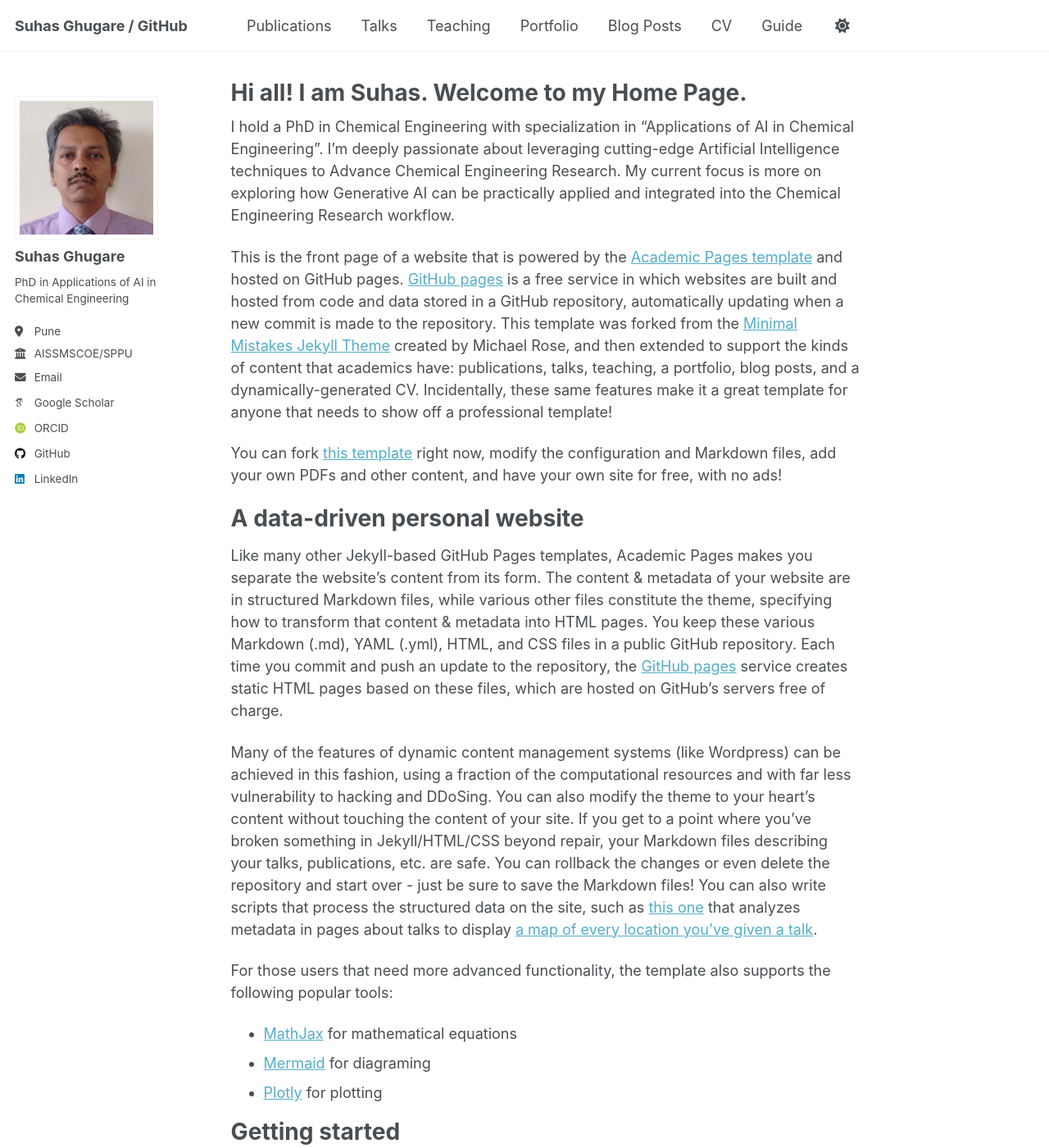
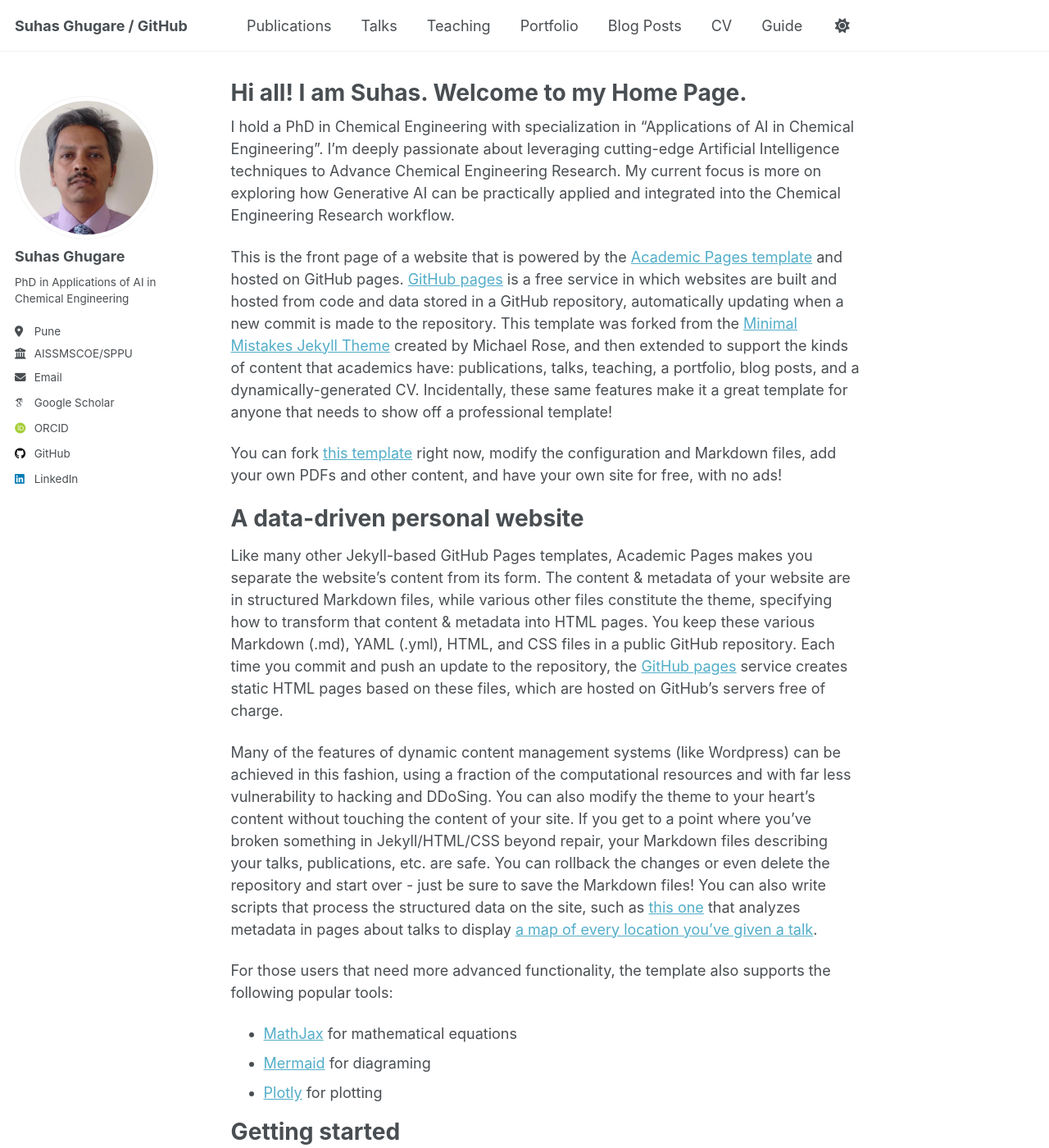
Before and after one commit to suhasghugare/suhasghugare.github.io, a Jekyll site: the page built from _pages/about.md, in a window 1280 px wide and 1400 px high. Shown: the whole window at 82% size. Built offline with Jekyll 4.4.1, drawn with Linux system fonts in a browser that asks for light colours; some web fonts are replaced; a script that is not in the unit is left out.

Commit message:
Update _sidebar.scss

```diff
--- a/_sass/layout/_sidebar.scss
+++ b/_sass/layout/_sidebar.scss
@@ -85,7 +85,7 @@
   vertical-align: top;
   width: 36px;
   // set width only, for non-square avatars
-  height: 36px;
+  // height: 36px;
 
   @include breakpoint($large) {
     display: block;
@@ -96,7 +96,7 @@
   img {
     max-width: 175px;
     //max-height: 175px;
-    border-radius: 0%;
+    border-radius: 50%;
 
     @include breakpoint($large) {
       padding: 5px;
```
